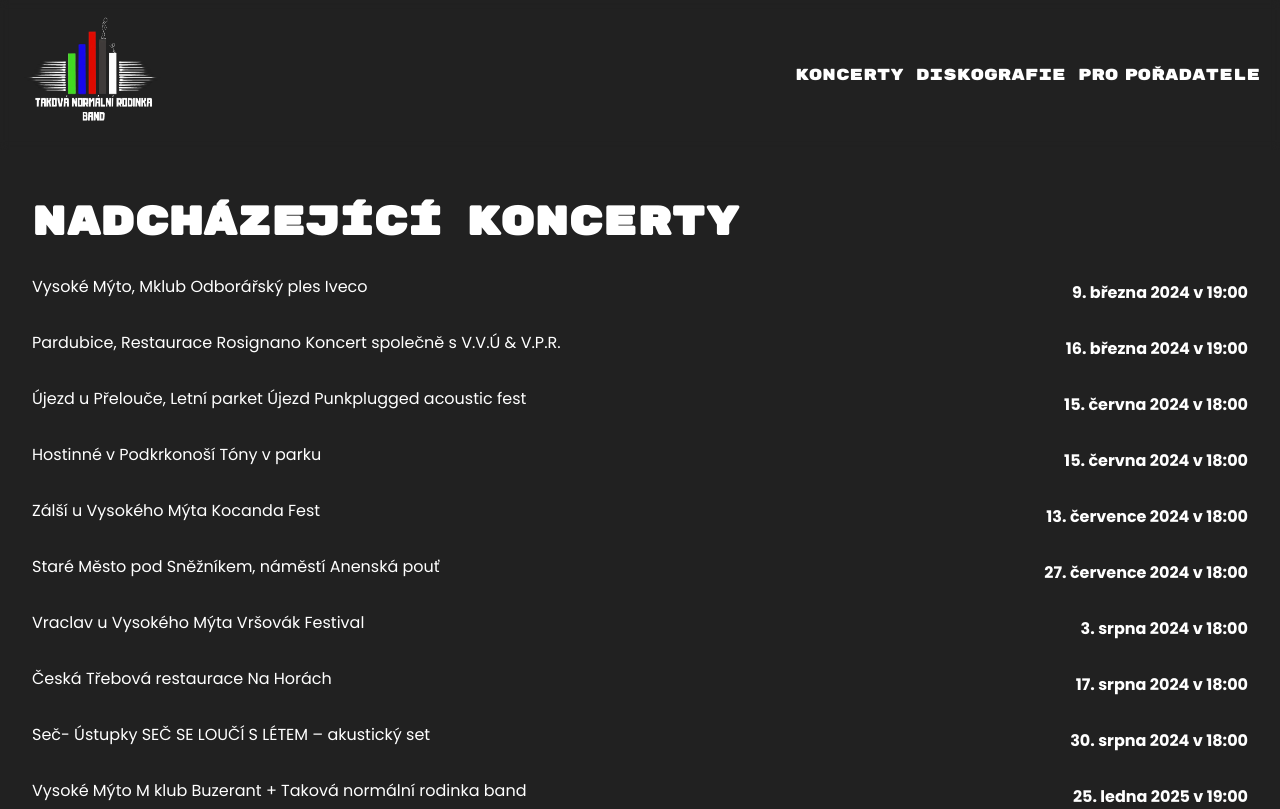
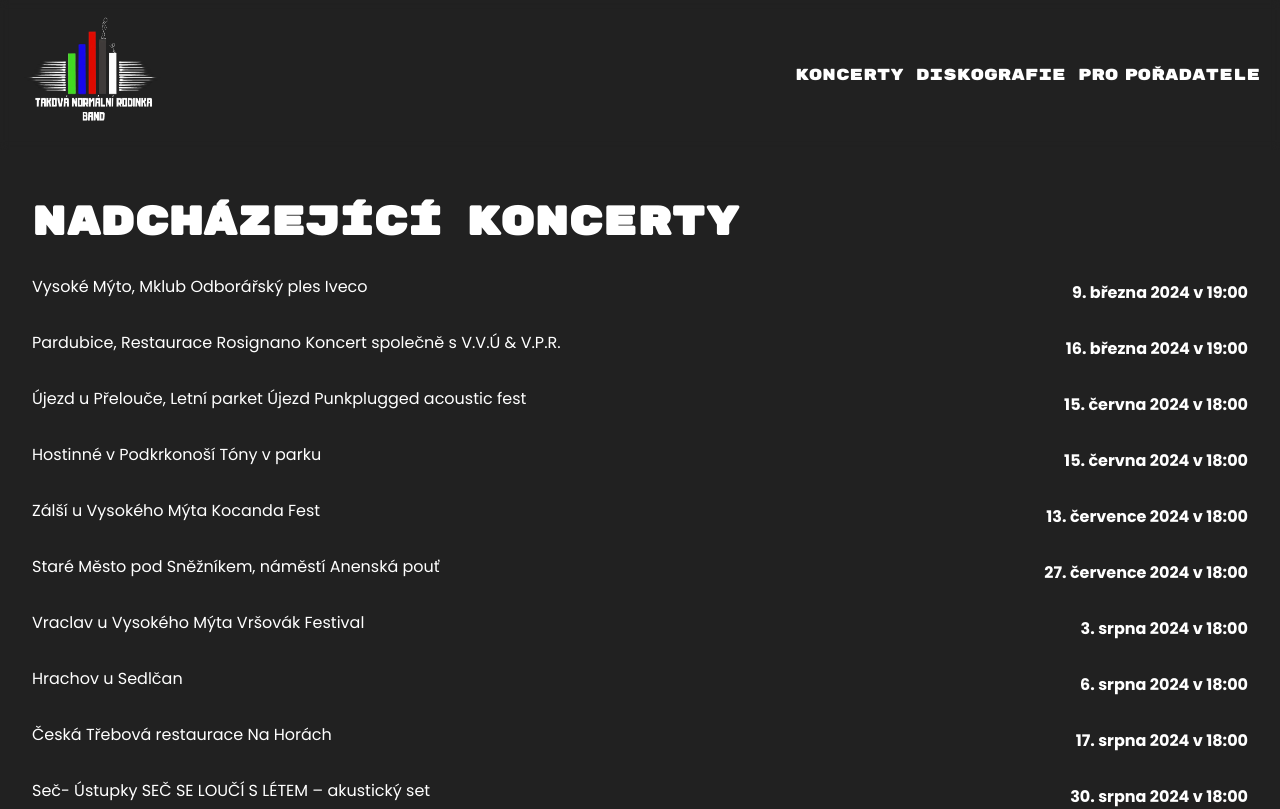
Before and after one commit to Nixk25/Eda, a Next.js app: page /concerts in a window 1280 px wide. Shown: the top 809 px of the page. Built offline with nearby package versions, Linux system fonts and the light colour scheme.

Commit message:
pridani hrachov

```diff
--- a/data/concerts.js
+++ b/data/concerts.js
@@ -6,6 +6,7 @@ const concerts = [
   { date: '2024-07-13T20:00:00+02:00', name: 'Zálší u Vysokého Mýta Kocanda Fest' },
   { date: '2024-07-27T20:00:00+02:00', name: 'Staré Město pod Sněžníkem, náměstí Anenská pouť' },
   { date: '2024-08-03T20:00:00+02:00', name: 'Vraclav u Vysokého Mýta Vršovák Festival' },
+  { date: '2024-08-06T20:00:00+02:00', name: 'Hrachov u Sedlčan' },
   { date: '2024-08-17T20:00:00+02:00', name: 'Česká Třebová restaurace Na Horách' },
   { date: '2024-08-30T20:00:00+02:00', name: 'Seč- Ústupky SEČ SE LOUČÍ S LÉTEM – akustický set' },
   { date: '2025-01-25T20:00:00+01:00', name: 'Vysoké Mýto M klub Buzerant + Taková normální rodinka band ' },
```
